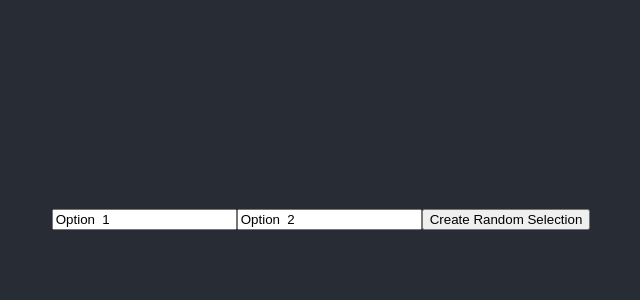
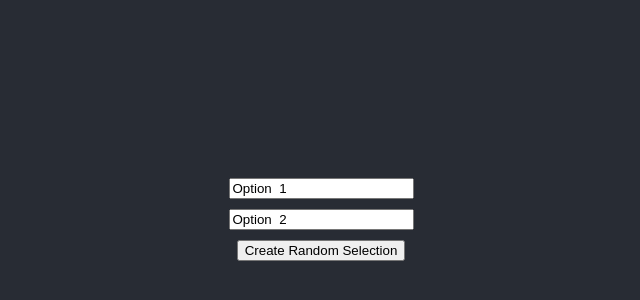
Before and after one commit to Shloyem/random-picker-fe, a React (Create React App) app: page / in a window 1280 px wide. Shown: the part 186-486 px from the top of the page, without its empty margins (319-959 px from the left). Built offline with nearby package versions, Linux system fonts and the light colour scheme.

Commit message:
Change input elements to be dynamically created from options instead of hardcoded

```diff
--- a/src/App.tsx
+++ b/src/App.tsx
@@ -22,19 +22,20 @@ function App() {
   return (
     <div className="App">
       <header className="App-header">
+        {options.map((value, index) => (
+          <div>
+            <input
+              key={index}
+              value={value}
+              onChange={(e) => {
+                const newOptions = [...options]; // Create a copy of the options array
+                newOptions[index] = e.target.value; // Update the value at the specified index
+                setOptions(newOptions); // Update the state with the modified options array
+              }}
+            />
+          </div>
+        ))}
         <div>
-          <input
-            type="text"
-            placeholder="Option  1"
-            value={options[0]}
-            onChange={(e) => setOptions([e.target.value, options[1]])}
-          />
-          <input
-            type="text"
-            placeholder="Option  2"
-            value={options[1]}
-            onChange={(e) => setOptions([options[0], e.target.value])}
-          />
           <button onClick={createRandomSelection}>
             Create Random Selection
           </button>
```
